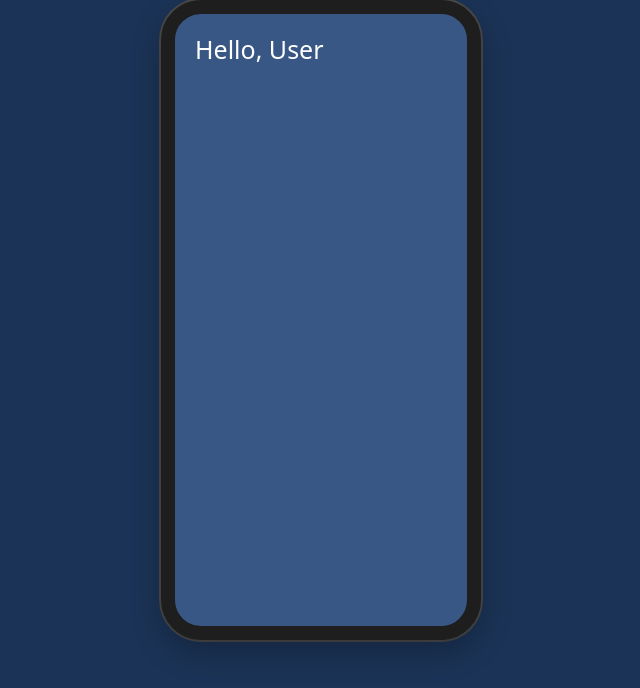
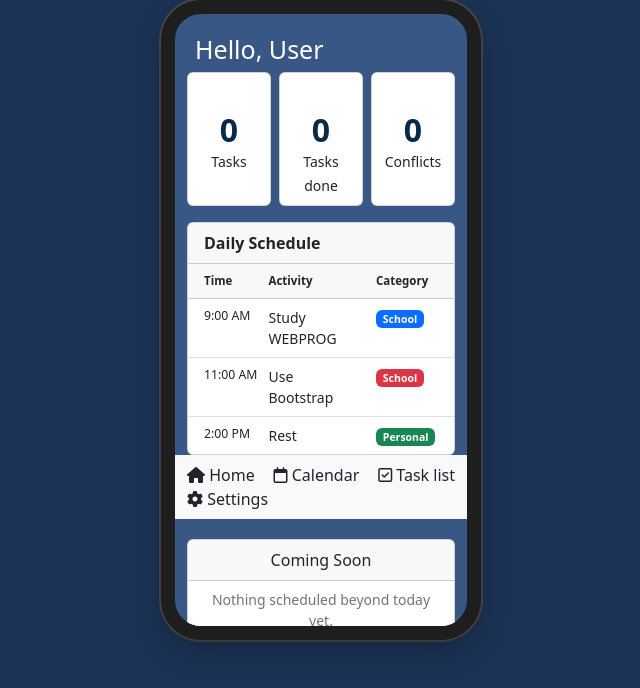
Before and after one commit to neiro-singalivo/WEBRPOG-Act4, a plain HTML site: page Home.html in a window 1280 px wide. Shown: the whole page, without its empty margins (319-959 px from the left). Drawn offline with nearby package versions, Linux system fonts and the light colour scheme.

Commit message:
finished home page add plus button later when all screens are complete

```diff
--- a/Home.html
+++ b/Home.html
@@ -5,8 +5,12 @@
     <meta name="viewport" content="width=device-width, initial-scale=1.0" />
     <title>Home Page</title>
     <link
-      href="https://cdn.jsdelivr.net/npm/bootstrap@5.3.3/dist/css/bootstrap.min.css"
+      href="https://cdn.jsdelivr.net/npm/bootstrap@5.3.9/dist/css/bootstrap.min.css"
       rel="stylesheet"
+    />
+    <link
+      rel="stylesheet"
+      href="https://cdnjs.cloudflare.com/ajax/libs/font-awesome/6.5.1/css/all.min.css"
     />
     <link rel="stylesheet" href="Styling.css" />
   </head>
@@ -23,7 +27,119 @@
         >
           Hello, User
         </h1>
+        <div class="container text-center">
+          <div class="row g-2">
+            <div class="col">
+              <div class="card col-style h-100">
+                <div class="card-body p-2 col-height">
+                  <h2 class="fw-bold mb-0">0</h2>
+                  <small>Tasks</small>
+                </div>
+              </div>
+            </div>
+
+            <div class="col">
+              <div class="card col-style h-100">
+                <div class="card-body p-2 col-height">
+                  <h2 class="fw-bold mb-0">0</h2>
+                  <small>Tasks done</small>
+                </div>
+              </div>
+            </div>
+
+            <div class="col">
+              <div class="card col-style h-100">
+                <div class="card-body p-2 col-height">
+                  <h2 class="fw-bold mb-0">0</h2>
+                  <small>Conflicts</small>
+                </div>
+              </div>
+            </div>
+          </div>
+        </div>
+        <section class="container mt-3">
+          <div class="card schedule-card">
+            <div class="card-header schedule-title fw-bold">Daily Schedule</div>
+            <div class="card-header sched-category fw-bold">
+              <div class="row">
+                <div class="col-3" style="font-size: 11.5px">Time</div>
+                <div class="col-5" style="font-size: 11.5px">Activity</div>
+                <div class="col-4" style="font-size: 11.5px">Category</div>
+              </div>
+            </div>
+            <ul class="list-group list-group-flush">
+              <li class="list-group-item small py-2">
+                <div class="row">
+                  <div class="col-3 text-nowrap small">9:00 AM</div>
+                  <div class="col-5">Study WEBPROG</div>
+                  <div class="col-4">
+                    <span class="badge text-bg-primary">School</span>
+                  </div>
+                </div>
+              </li>
+
+              <li class="list-group-item small py-2">
+                <div class="row">
+                  <div class="col-3 text-nowrap small">11:00 AM</div>
+                  <div class="col-5">Use Bootstrap</div>
+                  <div class="col-4">
+                    <span class="badge text-bg-danger">School</span>
+                  </div>
+                </div>
+              </li>
+
+              <li class="list-group-item small py-2">
+                <div class="row">
+                  <div class="col-3 text-nowrap small">2:00 PM</div>
+                  <div class="col-5">Rest</div>
+                  <div class="col-4">
+                    <span class="badge text-bg-success">Personal</span>
+                  </div>
+                </div>
+              </li>
+            </ul>
+          </div>
+        </section>
+        <section>
+          <nav class="navbar bg-body-tertiary nav-styling">
+            <div class="container-fluid">
+              <a class="nav-link nav-item active" href="Home.html">
+                <i class="fa-solid fa-house"></i>
+                <span>Home</span>
+              </a>
+              <a class="nav-link nav-item" href="Calendar.html">
+                <i class="fa-regular fa-calendar"></i>
+                <span>Calendar</span>
+              </a>
+              <a class="nav-link nav-item" href="Task.html">
+                <i class="fa-regular fa-square-check"></i>
+                <span>Task list</span>
+              </a>
+              <a class="nav-link nav-item" href="Settings.html">
+                <i class="fa-solid fa-gear"></i>
+                <span>Settings</span>
+              </a>
+            </div>
+          </nav>
+        </section>
+        <section class="container mt-2">
+          <div class="card schedule-card" style="margin-top: 20px">
+            <div class="card-header schedule-title text-center py-2">
+              Coming Soon
+            </div>
+            <ul class="list-group list-group-flush">
+              <li class="list-group-item text-center text-secondary small py-2">
+                Nothing scheduled beyond today yet.
+              </li>
+            </ul>
+          </div>
+        </section>
       </div>
     </div>
+    <script
+      src="https://cdn.jsdelivr.net/npm/bootstrap@5.3.9/dist/js/bootstrap.bundle.min.js"
+      integrity="sha384-WyOxWvTyr1QaMPfiPJSv76iReVthorl5uWlFtZPyK0IEB0hGzo9y5Bp9mYanr8Bu"
+      crossorigin="anonymous"
+    ></script>
   </body>
 </html>
```
